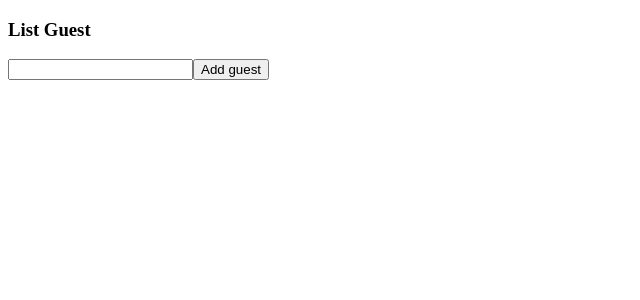
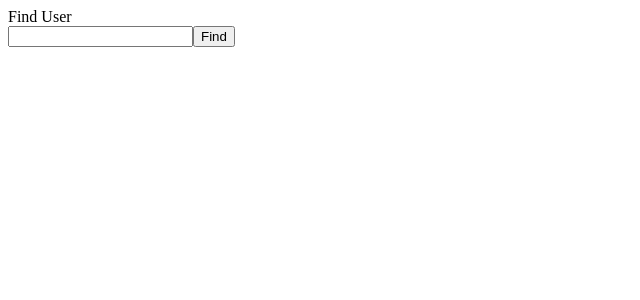
Before and after one commit to PatiDevv/Small_project, a React (Create React App) app in the folder rts-learn/: page / in a window 1280 px wide. Shown: the top 300 px of the page, without its empty margins (0-640 px from the left). Built offline with nearby package versions, Linux system fonts and the light colour scheme.

Commit message:
Add UserSearch

```diff
--- a/rts-learn/src/index.tsx
+++ b/rts-learn/src/index.tsx
@@ -1,11 +1,12 @@
 import React from "react";
 import ReactDOM from "react-dom";
 import { GuestList } from "./state/GuestList";
+import UserSearch from "./state/UserSearch";
 
 const App = () => {
   return (
     <div>
-      <GuestList />
+      <UserSearch />
     </div>
   );
 };
--- /dev/null
+++ b/rts-learn/src/state/UserSearch.tsx
@@ -0,0 +1,42 @@
+import { useState } from "react";
+
+const users = [
+  {
+    name: "Ala",
+    age: 20,
+  },
+  {
+    name: "Maja",
+    age: 20,
+  },
+  {
+    name: "Marika",
+    age: 20,
+  },
+];
+
+const UserSearch: React.FC = () => {
+  const [name, setName] = useState("");
+  const [user, setUser] = useState<{ name: string; age: number | undefined }>();
+
+  const onClick = () => {
+    const foundUser = users.find((user) => {
+      return user.name.toLowerCase() === name.toLowerCase();
+    });
+    setUser(foundUser);
+  };
+
+  return (
+    <>
+      <div>Find User</div>
+      <input value={name} onChange={(e) => setName(e.target.value)}></input>
+      <button onClick={onClick}>Find</button>
+      <div>
+        {user && user.name}
+        {user && user.age}
+      </div>
+    </>
+  );
+};
+
+export default UserSearch;
```
